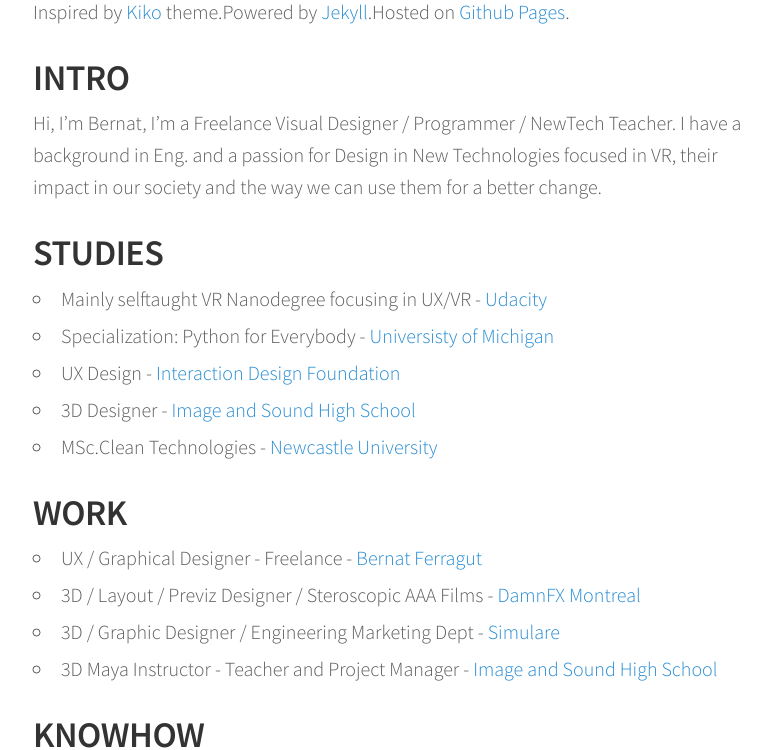
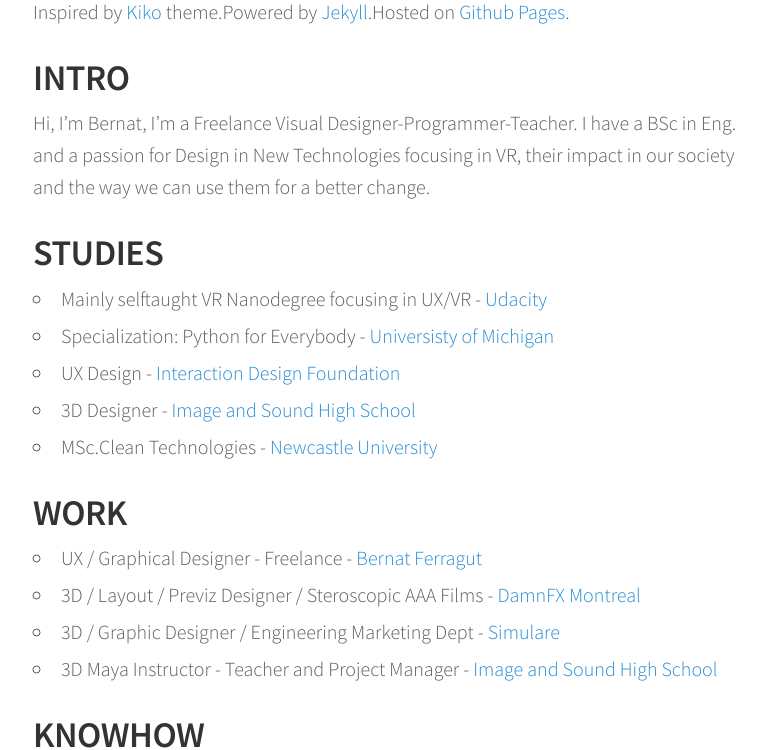
Before and after one commit to bernatferragut/FutureWeb-blog, a Jekyll site: the page built from about.md, in a window 1280 px wide and 900 px high, scrolled down 444 px, cut to the strip 150-900 px from the top of the window. Shown: the whole strip, without its empty margins (247-1018 px from the left). Built offline with Jekyll 4.4.1, drawn with Linux system fonts in a browser that asks for light colours; nearby versions of some CDN libraries.

Commit message:
Update
Intro Added 2

```diff
--- a/about.md
+++ b/about.md
@@ -11,7 +11,8 @@
 
 ## INTRO
 
-Hi, I'm Bernat, I'm a Freelance Visual Designer / Programmer / NewTech Teacher. I have a background in Eng. and a passion for Design in New Technologies focused in VR, their impact in our society and the way we can use them for a better change.
+Hi, I'm Bernat, I'm a Freelance Visual Designer-Programmer-Teacher. I have a BSc in Eng. and a passion for Design
+in New Technologies focusing in VR, their impact in our society and the way we can use them for a better change.
 
 ## STUDIES
 
```
